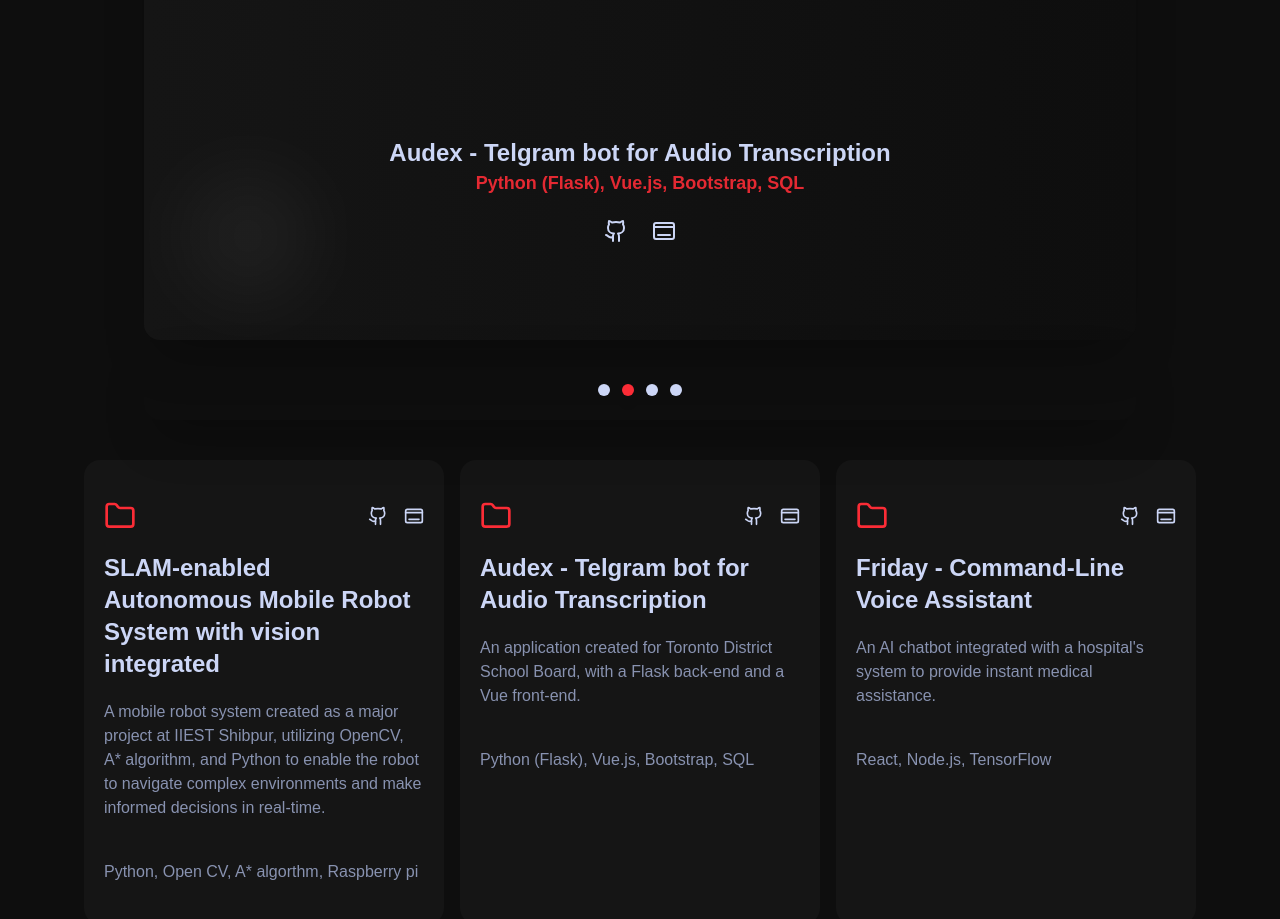
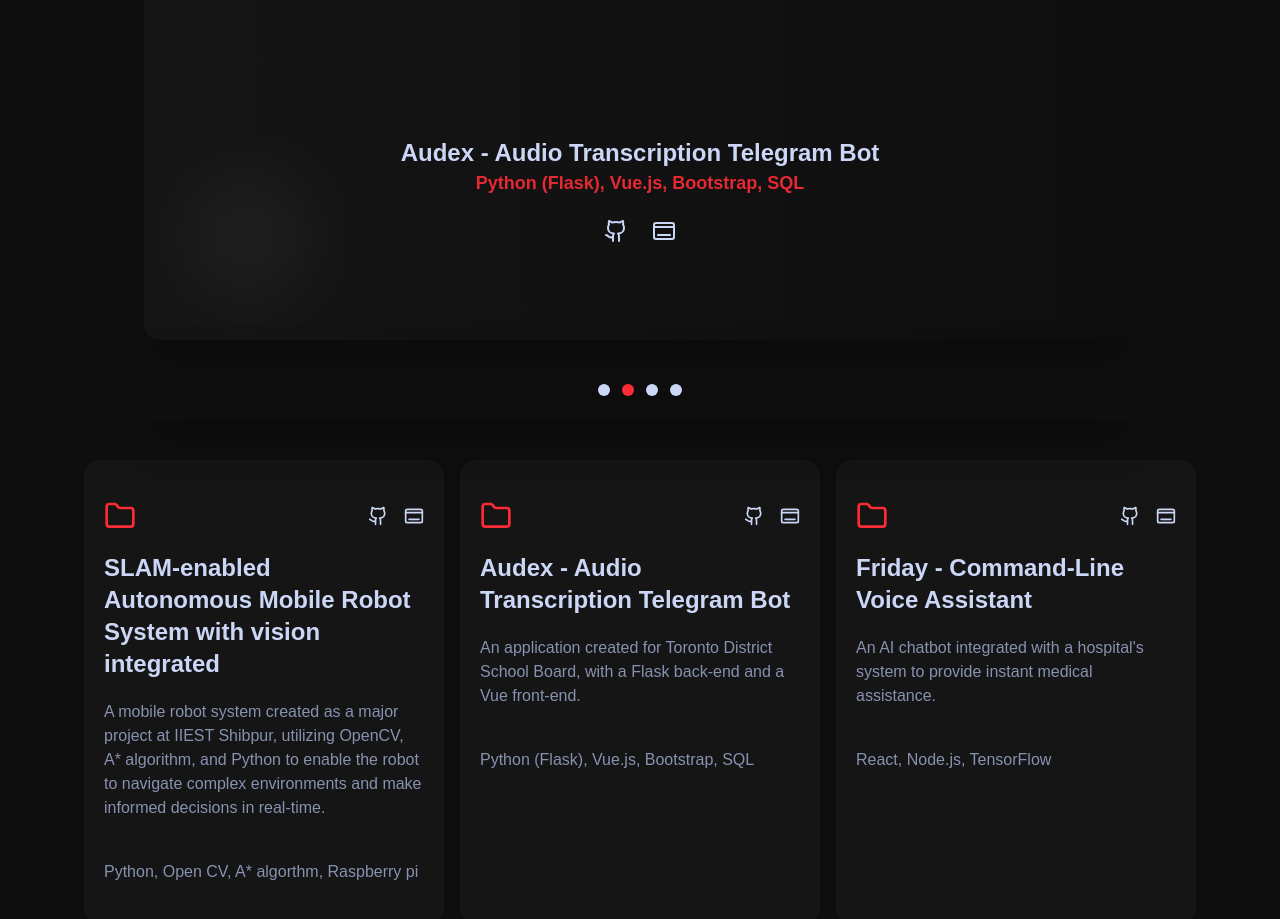
Before and after one commit to prasanthkumarch26/prasanthkumar, a Next.js app: page / in a window 1280 px wide. Shown: the part 1920-2839 px from the top of the page. Built offline with nearby package versions, Linux system fonts and the light colour scheme; a web font is replaced by a local one.

Commit message:
Projects Update

```diff
--- a/components/Projects.tsx
+++ b/components/Projects.tsx
@@ -18,7 +18,7 @@ const Projects = () => {
     },
     {
       id: 2,
-      title: "Audex - Telgram bot for Audio Transcription",
+      title: "Audex - Audio Transcription Telegram Bot",
       description:
         "An application created for Toronto District School Board, with a Flask back-end and a Vue front-end.",
       techStack: "Python (Flask), Vue.js, Bootstrap, SQL",
```
